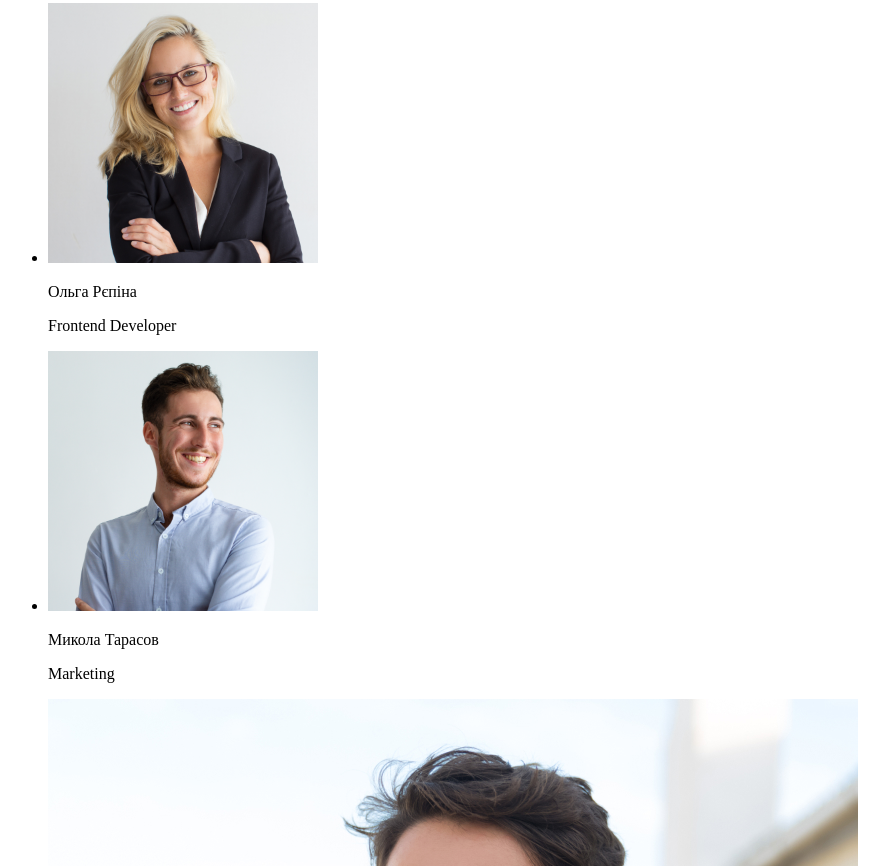
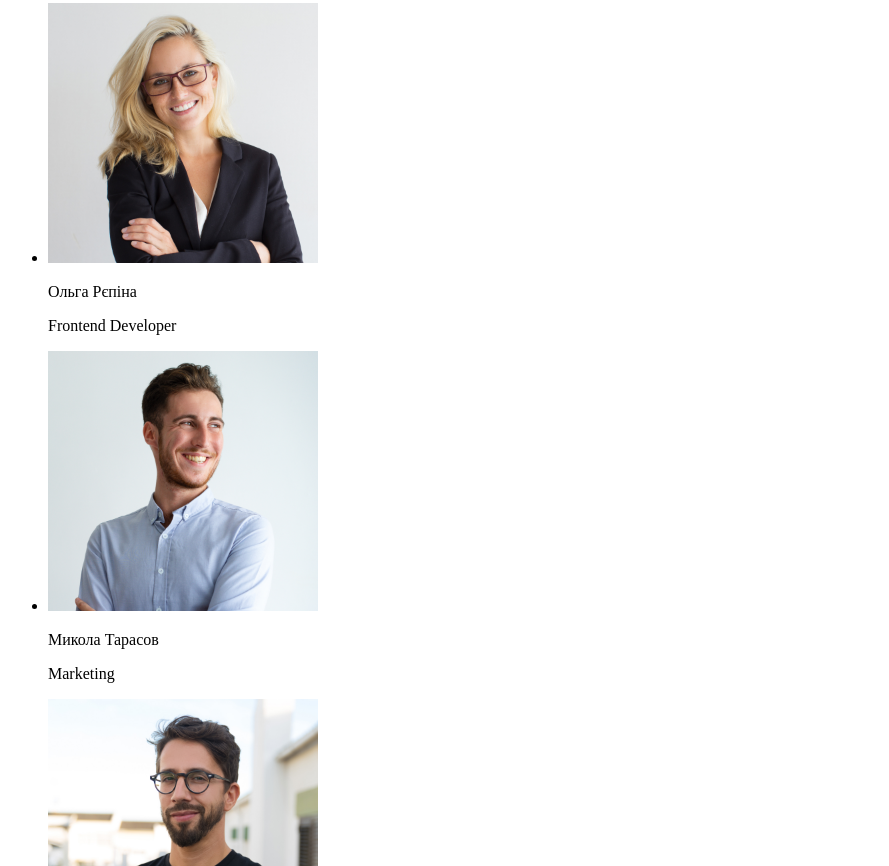
Before and after one commit to Marlen13/goit-markup-hw-01, a plain HTML site: page index.html in a window 1280 px wide. Shown: the part 1934-2800 px from the top of the page, without its empty margins (0-889 px from the left). Drawn offline with Linux system fonts and the light colour scheme.

Commit message:
changes img ermakov

```diff
--- a/index.html
+++ b/index.html
@@ -87,7 +87,7 @@
                     <p>Микола Тарасов</p>
                     <p>Marketing</p>
                 <li>
-                    <img src="./img/ermakov.jpeg" alt="desiner Muchailo Ermakov width="270"></li>
+                    <img src="./img/ermakov.jpeg" alt="desiner Muchailo Ermakov" width="270"></li>
                     <p>Михайло Єрмаков</p>
                     <p>UI Designer</p>
             </ul>
```
